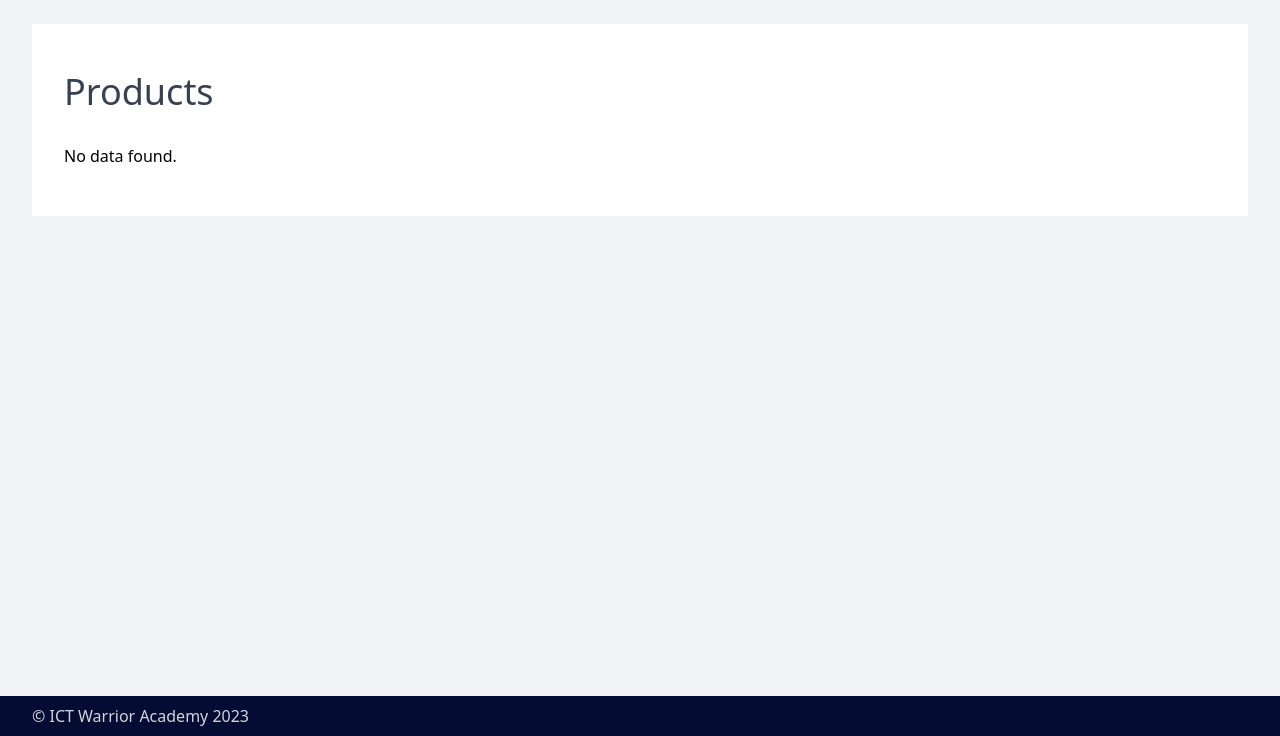
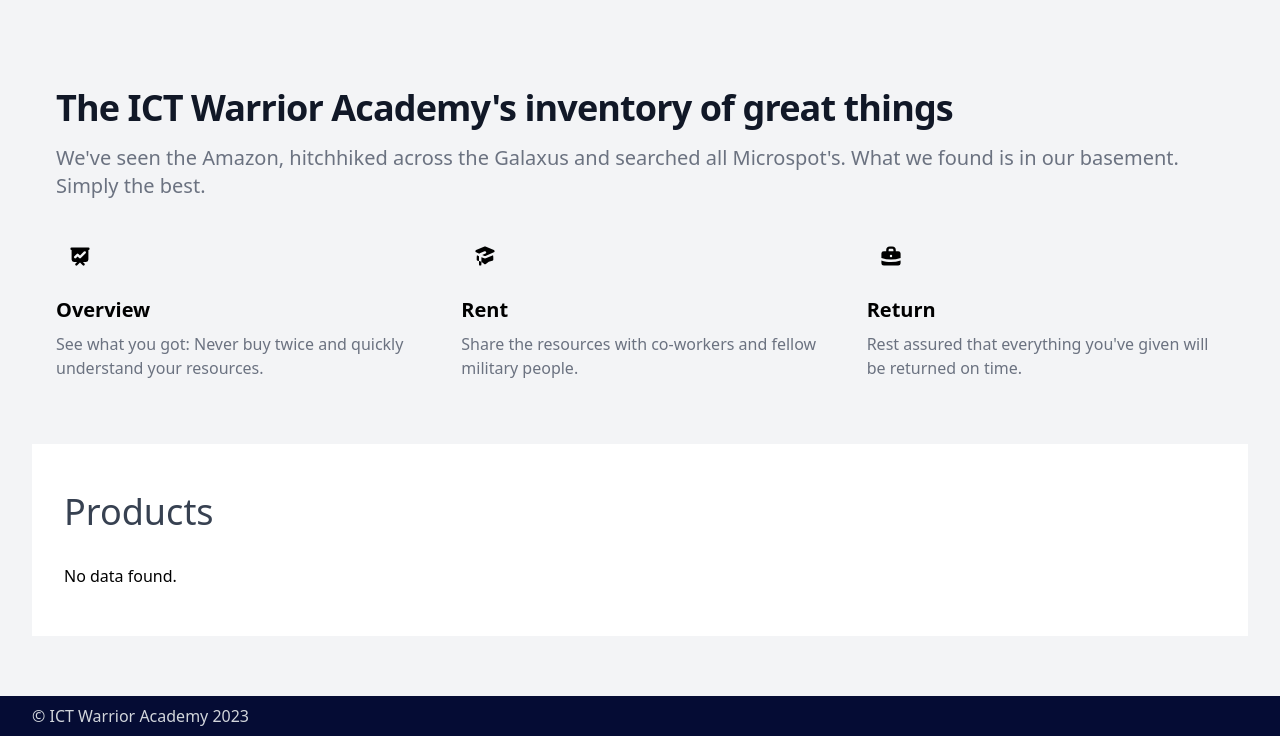
Before and after one commit to PanteraLX/iwa-inventory, a Django app: page / in a window 1280 px wide. Shown: the part 64-800 px from the top of the page. Run offline with Django 4.2, Linux system fonts and the light colour scheme; data that the repository does not hold is empty; style sheets or scripts are compiled from the project's sources; parts of the project's set-up code (start-up, migrations or seed data) failed here and were passed over; some libraries are stand-ins or nearby versions.

Commit message:
Updates to home and create pages

```diff
--- a/app/models.py
+++ b/app/models.py
@@ -3,16 +3,9 @@ from django.contrib.auth.models import User as DjangoUser
 
 # Create your models here.
 
-class CustomQuerySet(models.QuerySet):
-    def delete(self):
-        self.update(active=False)
-
 class ActiveManager(models.Manager):
     def active(self):
         return self.model.objects.filter(active=True)
-
-    def get_queryset(self):
-        return CustomQuerySet(self.model, using=self._db)
 
 class InventoryItem(models.Model):
     name = models.CharField(
@@ -47,10 +40,6 @@ class InventoryItem(models.Model):
     )
 
     objects = ActiveManager()
-
-    def delete(self):
-        self.active = False
-        self.save()
 
     def __str__(self):
         return self.name
@@ -113,7 +102,8 @@ class InventoryItemImage(models.Model):
         auto_now_add=True
         )
     image = models.FileField(
-        upload_to='images/'
+        upload_to='images/',
+        blank=True,
         )
 
     def __str__(self):
--- a/app/templates/app/_base.html
+++ b/app/templates/app/_base.html
@@ -20,7 +20,10 @@
         <div class="flex h-16 items-center justify-between">
           <div class="flex items-center">
             <div class="flex-shrink-0">
-              <img class="h-10 w-22" src="/static/images/logo/logo3.png">
+              <!-- Logo with link to home -->
+              <a href="/">
+                <img class="h-10 w-22" src="/static/images/logo/logo3.png">
+              </a>
             </div>
             <div class="hidden md:block">
               <div class="ml-10 flex items-baseline space-x-4">
--- a/app/templates/inventory/inventory_items.html
+++ b/app/templates/inventory/inventory_items.html
@@ -6,6 +6,36 @@
 
 
 {% block content %}
+<div class="py-8 px-4 mx-auto max-w-screen-xl sm:py-16 lg:px-6">
+    <div class="mb-8">
+        <h2 class="mb-4 text-4xl tracking-tight font-extrabold text-gray-900">The ICT Warrior Academy's inventory of great things</h2>
+        <p class="text-gray-500 sm:text-xl">We've seen the Amazon, hitchhiked across the Galaxus and searched all Microspot's. What we found is in our basement. Simply the best.</p>
+    </div>
+    <div class="space-y-8 md:grid md:grid-cols-2 lg:grid-cols-3 md:gap-12 md:space-y-0">
+        <div>
+            <div class="flex justify-center items-center mb-4 w-10 h-10 rounded-full bg-primary-100 lg:h-12 lg:w-12">
+                <svg class="w-5 h-5 text-primary-600 lg:w-6 lg:h-6 dark:text-primary-300" fill="currentColor" viewBox="0 0 20 20" xmlns="http://www.w3.org/2000/svg"><path fill-rule="evenodd" d="M3 3a1 1 0 000 2v8a2 2 0 002 2h2.586l-1.293 1.293a1 1 0 101.414 1.414L10 15.414l2.293 2.293a1 1 0 001.414-1.414L12.414 15H15a2 2 0 002-2V5a1 1 0 100-2H3zm11.707 4.707a1 1 0 00-1.414-1.414L10 9.586 8.707 8.293a1 1 0 00-1.414 0l-2 2a1 1 0 101.414 1.414L8 10.414l1.293 1.293a1 1 0 001.414 0l4-4z" clip-rule="evenodd"></path></svg>
+            </div>
+            <h3 class="mb-2 text-xl font-bold">Overview</h3>
+            <p class="text-gray-500 dark:text-gray-400">See what you got: Never buy twice and quickly understand your resources.</p>
+        </div>
+        <div>
+            <div class="flex justify-center items-center mb-4 w-10 h-10 rounded-full bg-primary-100 lg:h-12 lg:w-12">
+                <svg class="w-5 h-5 text-primary-600 lg:w-6 lg:h-6" fill="currentColor" viewBox="0 0 20 20" xmlns="http://www.w3.org/2000/svg"><path d="M10.394 2.08a1 1 0 00-.788 0l-7 3a1 1 0 000 1.84L5.25 8.051a.999.999 0 01.356-.257l4-1.714a1 1 0 11.788 1.838L7.667 9.088l1.94.831a1 1 0 00.787 0l7-3a1 1 0 000-1.838l-7-3zM3.31 9.397L5 10.12v4.102a8.969 8.969 0 00-1.05-.174 1 1 0 01-.89-.89 11.115 11.115 0 01.25-3.762zM9.3 16.573A9.026 9.026 0 007 14.935v-3.957l1.818.78a3 3 0 002.364 0l5.508-2.361a11.026 11.026 0 01.25 3.762 1 1 0 01-.89.89 8.968 8.968 0 00-5.35 2.524 1 1 0 01-1.4 0zM6 18a1 1 0 001-1v-2.065a8.935 8.935 0 00-2-.712V17a1 1 0 001 1z"></path></svg>
+            </div>
+            <h3 class="mb-2 text-xl font-bold">Rent</h3>
+            <p class="text-gray-500 dark:text-gray-400">Share the resources with co-workers and fellow military people.</p>
+        </div>
+        <div>
+            <div class="flex justify-center items-center mb-4 w-10 h-10 rounded-full bg-primary-100 lg:h-12 lg:w-12">
+                <svg class="w-5 h-5 text-primary-600 lg:w-6 lg:h-6 dark:text-primary-300" fill="currentColor" viewBox="0 0 20 20" xmlns="http://www.w3.org/2000/svg"><path fill-rule="evenodd" d="M6 6V5a3 3 0 013-3h2a3 3 0 013 3v1h2a2 2 0 012 2v3.57A22.952 22.952 0 0110 13a22.95 22.95 0 01-8-1.43V8a2 2 0 012-2h2zm2-1a1 1 0 011-1h2a1 1 0 011 1v1H8V5zm1 5a1 1 0 011-1h.01a1 1 0 110 2H10a1 1 0 01-1-1z" clip-rule="evenodd"></path><path d="M2 13.692V16a2 2 0 002 2h12a2 2 0 002-2v-2.308A24.974 24.974 0 0110 15c-2.796 0-5.487-.46-8-1.308z"></path></svg>
+            </div>
+            <h3 class="mb-2 text-xl font-bold">Return</h3>
+            <p class="text-gray-500 dark:text-gray-400">Rest assured that everything you've given will be returned on time.</p>
+        </div>
+    </div>
+</div>
+
 
 
 <div class="bg-white">
```
Also changed, not shown: app/templates/inventory/inventory_item_detail.html (+5 -5 lines), app/templates/inventory/inventory_item_update.html (+18 -3 lines), app/view/inventory_item.py (+9 -3 lines).
